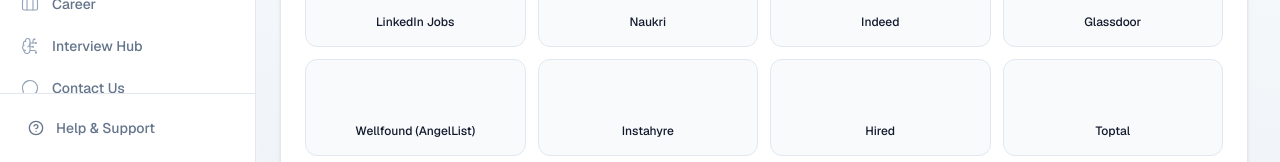
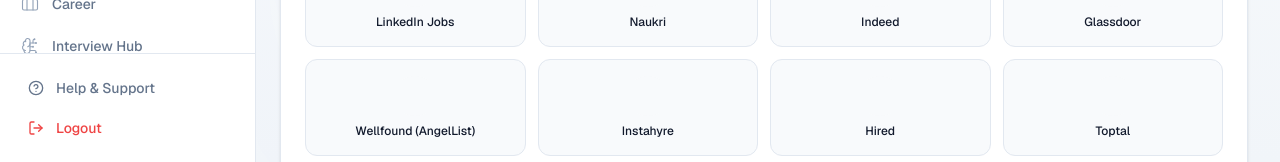
Before and after one commit to GaganCB2002/Cognarc_it, a Next.js app in the folder frontend/: page /profile in a window 1280 px wide. Shown: the part 638-800 px from the top of the page. Built offline with nearby package versions, Linux system fonts and the light colour scheme; no server answers; sample sign-in values are in the browser's storage.

Commit message:
feat: add logout button to sidebar

```diff
--- a/frontend/src/components/ui/Sidebar.tsx
+++ b/frontend/src/components/ui/Sidebar.tsx
@@ -25,10 +25,12 @@
   BrainCircuit,
   MessageCircle,
   HelpCircle,
+  LogOut,
 } from "lucide-react";
 import type { LucideIcon } from "lucide-react";
 import { motion, AnimatePresence } from "framer-motion";
 import { useAuth } from "@/lib/auth-context";
+import { useClerk } from "@clerk/nextjs";
 import { useSidebarStore } from "@/store/sidebarStore";
 import { cn } from "@/lib/utils";
 
@@ -77,9 +79,19 @@
   const pathname = usePathname();
   const { user } = useAuth();
   const { isCollapsed, isMobileOpen, toggle, setMobileOpen } = useSidebarStore();
+  const { signOut } = useClerk();
   const isMobile = useMediaQuery("(max-width: 767px)");
   const isTablet = useMediaQuery("(min-width: 768px) and (max-width: 1023px)");
   const sidebarRef = useRef<HTMLDivElement>(null);
+
+  const handleLogout = async () => {
+    try {
+      await signOut();
+      window.location.href = "/";
+    } catch {
+      window.location.href = "/";
+    }
+  };
 
   const dynamicNavigation = user?.role === "ADMIN" || user?.role === "SUPER_ADMIN"
     ? [...navigation, { name: "Admin Dashboard", href: "/admin", icon: Shield }]
@@ -209,17 +221,25 @@
         })}
       </nav>
 
-      <div className={cn("border-t border-st-border shrink-0", isCollapsed ? "p-2" : "p-4")}>
+      <div className={cn("border-t border-st-border shrink-0 space-y-1", isCollapsed ? "p-2" : "p-4")}>
         {!isCollapsed ? (
           <motion.div
             initial={{ opacity: 0 }}
             animate={{ opacity: 1 }}
             exit={{ opacity: 0 }}
             transition={{ duration: 0.15 }}
+            className="space-y-1"
           >
             <button className="flex items-center gap-3 px-3 py-2 w-full rounded-lg text-sm font-medium text-st-text-secondary hover:text-st-text-primary hover:bg-st-bg-elevated/80 transition-all duration-150">
               <HelpCircle className="w-4 h-4 shrink-0" />
               <span>Help & Support</span>
+            </button>
+            <button
+              onClick={handleLogout}
+              className="flex items-center gap-3 px-3 py-2 w-full rounded-lg text-sm font-medium text-st-danger hover:bg-st-danger/10 transition-all duration-150"
+            >
+              <LogOut className="w-4 h-4 shrink-0" />
+              <span>Logout</span>
             </button>
           </motion.div>
         ) : (
@@ -232,6 +252,13 @@
           >
             <button className="w-9 h-9 flex items-center justify-center rounded-lg text-st-text-muted hover:text-st-text-primary hover:bg-st-bg-elevated transition-all duration-200" aria-label="Help">
               <HelpCircle className="w-4 h-4" />
+            </button>
+            <button
+              onClick={handleLogout}
+              className="w-9 h-9 flex items-center justify-center rounded-lg text-st-danger hover:bg-st-danger/10 transition-all duration-200"
+              aria-label="Logout"
+            >
+              <LogOut className="w-4 h-4" />
             </button>
           </motion.div>
         )}
```
